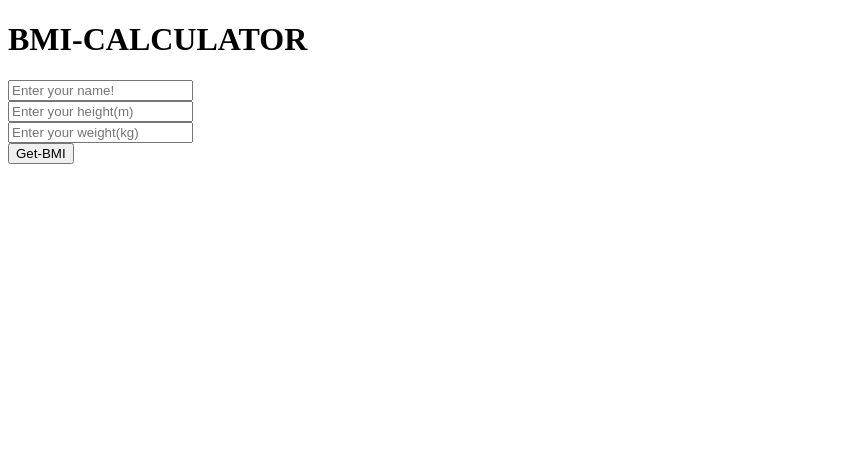
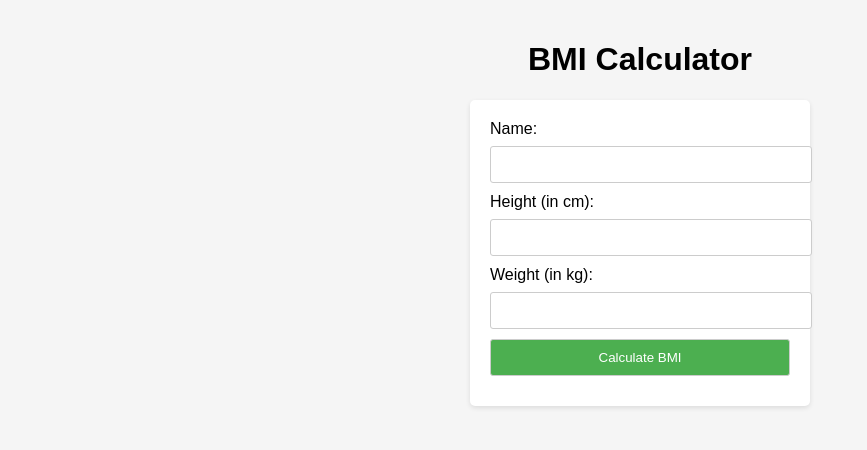
Before and after one commit to surya10raj/coding-assignment1-bmi-calculator-surya10raj, a website: page Unit1/index.html in a window 1280 px wide. Shown: the whole page, without its empty margins (0-867 px from the left). Drawn offline with Linux system fonts and the light colour scheme.

Commit message:
assignment 1

```diff
--- a/Unit1/index.html
+++ b/Unit1/index.html
@@ -1,31 +1,23 @@
 <!DOCTYPE html>
-<html lang="en">
-	<head>
+<html>
+<head>
+  <title>BMI Calculator</title>
+  <link rel="stylesheet" href="./styles.css">
+</head>
+<body>
+  <h1>BMI Calculator</h1>
 
-		<title>BMI-CALCULATOR</title>
+  <form action="/" method="POST">
+    <label for="name">Name:</label>
+    <input type="text" id="name" name="name" required><br>
 
-		<link rel="stylesheet" href="" />
-	</head>
-	<body>
-		<div id="MAIN">
-			<h1 id="heading">BMI-CALCULATOR</h1>
-		</div>
+    <label for="height">Height (in cm):</label>
+    <input type="number" id="height" name="height" required><br>
 
-		<form method="post">
-			<input type="text"
-				name="Name"
-				placeholder="Enter your name!" />
-			<br />
-			<input id="Height"
-				name="Height"
-				placeholder="Enter your height(m)" />
-			<br />
-			<input id="Weight"
-				name="Weight"
-				placeholder="Enter your weight(kg)" />
-			<br />
-			<button class="btn"
-					type="submit">Get-BMI</button>
-		</form>
-	</body>
+    <label for="weight">Weight (in kg):</label>
+    <input type="number" id="weight" name="weight" required><br>
+
+    <button type="submit">Calculate BMI</button>
+  </form>
+</body>
 </html>
--- /dev/null
+++ b/Unit1/styles.css
@@ -0,0 +1,49 @@
+body {
+    font-family: Arial, sans-serif;
+    margin: 0;
+    padding: 20px;
+    background-color: #f5f5f5;
+  }
+
+  h1 {
+    text-align: center;
+  }
+
+  form {
+    max-width: 300px;
+    margin: 20px auto;
+    padding: 20px;
+    background-color: #fff;
+    border-radius: 5px;
+    box-shadow: 0 2px 5px rgba(0, 0, 0, 0.1);
+  }
+
+  label {
+    display: block;
+    margin-bottom: 8px;
+  }
+
+  input[type="number"],
+  input[type="text"],
+  button {
+    width: 100%;
+    padding: 10px;
+    margin-bottom: 10px;
+    border: 1px solid #ccc;
+    border-radius: 3px;
+  }
+
+  button {
+    background-color: #4caf50;
+    color: #fff;
+    cursor: pointer;
+  }
+
+  button:hover {
+    background-color: #45a049;
+  }
+
+  h3 {
+    margin-top: 20px;
+    text-align: center;
+  }
```
Also changed, not shown: Unit1/index.js (+15 -33 lines).
